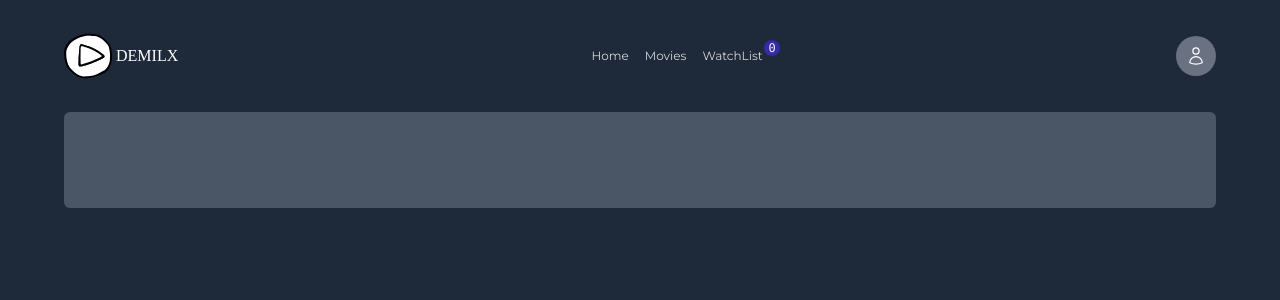
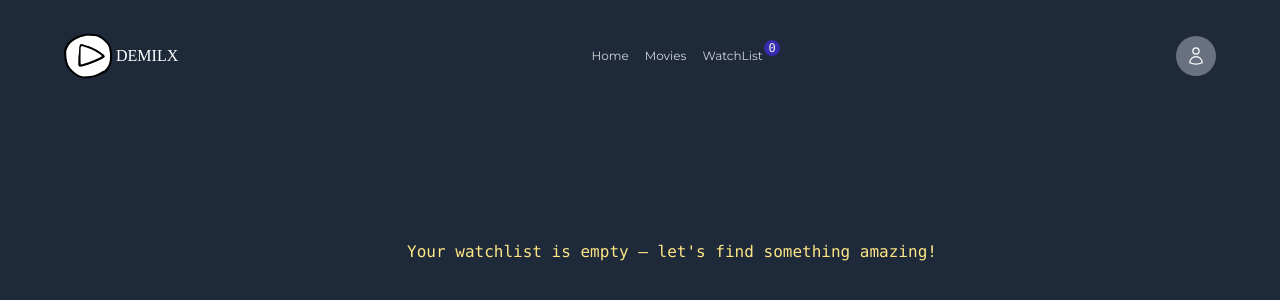
Before and after one commit to Demlew1/The-Movie-Database, a React (Vite) app: page /watchList in a window 1280 px wide. Shown: the top 300 px of the page. Built offline with nearby package versions, Linux system fonts and the light colour scheme; a web font is replaced by a local one.

Commit message:
added message when the watchList is empty

```diff
--- a/src/components/WatchList.jsx
+++ b/src/components/WatchList.jsx
@@ -8,6 +8,7 @@ function WatchList() {
   return (
     <div className="bg-gray-800 h-screen p-8 overflow-y-scroll">
       <NavBar />
+      {watchList.length > 0 ? (
         <div className="bg-gray-600 p-12 rounded-md m-8 flex flex-col gap-6">
           {watchList.map((movie) => (
             <div
@@ -17,7 +18,9 @@ function WatchList() {
               <div className="flex flex-row gap-4 items-center">
                 <img className="w-48 h-24" src={movie.Poster} />
                 <div>
-                <p className="text-xs font-bold text-gray-100">{movie.Title}</p>
+                  <p className="text-xs font-bold text-gray-100">
+                    {movie.Title}
+                  </p>
                   <p className="w-40 text-[10px] text-gray-100 mt-2">
                     {movie.Genre}
                   </p>
@@ -42,6 +45,11 @@ function WatchList() {
             </div>
           ))}
         </div>
+      ) : (
+        <p className="font-mono text-amber-200 mt-40 ml-16 flex flex-row justify-center">
+          Your watchlist is empty – let's find something amazing!
+        </p>
+      )}
     </div>
   );
 }
```
Lines whose indentation alone changed are shown as unchanged.
